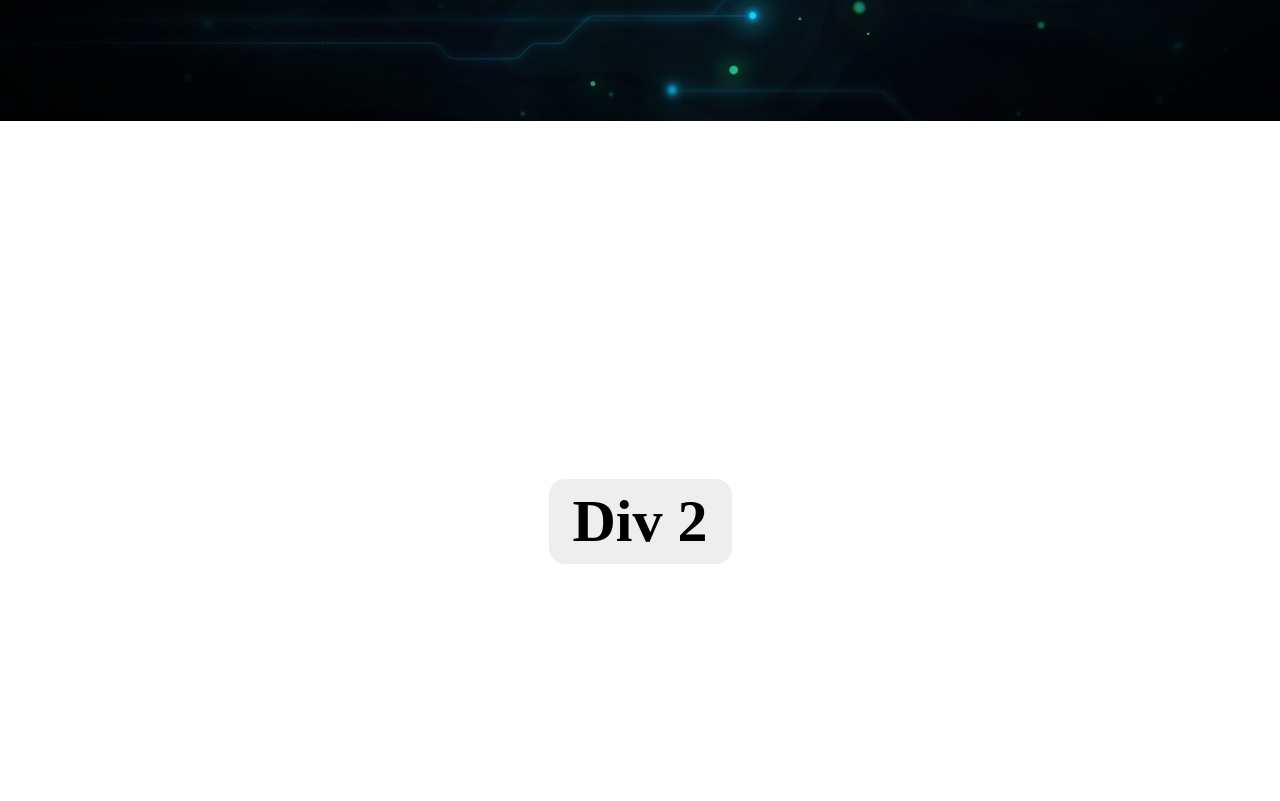
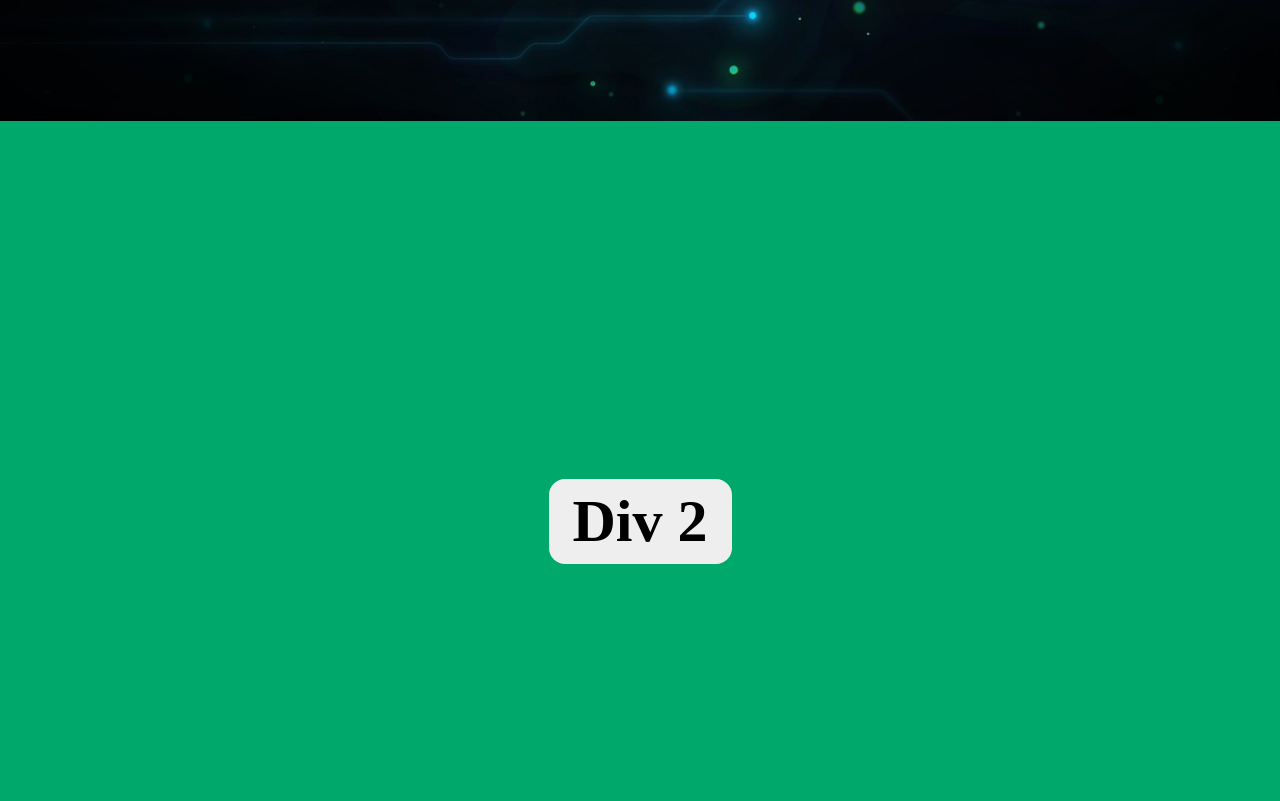
Before and after one commit to davecastaneda/parallax_test, a plain HTML site: page index.html in a window 1280 px wide. Shown: the part 679-1480 px from the top of the page. Drawn offline with Linux system fonts and the light colour scheme.

Commit message:
Added color to bkd of Div 2

```diff
--- a/style.css
+++ b/style.css
@@ -26,4 +26,6 @@ div:nth-child(1) {
     background-size: cover;
 }
 
-div:nth-child(2) {}
+div:nth-child(2) {
+    background: #00A86B;
+}
```
